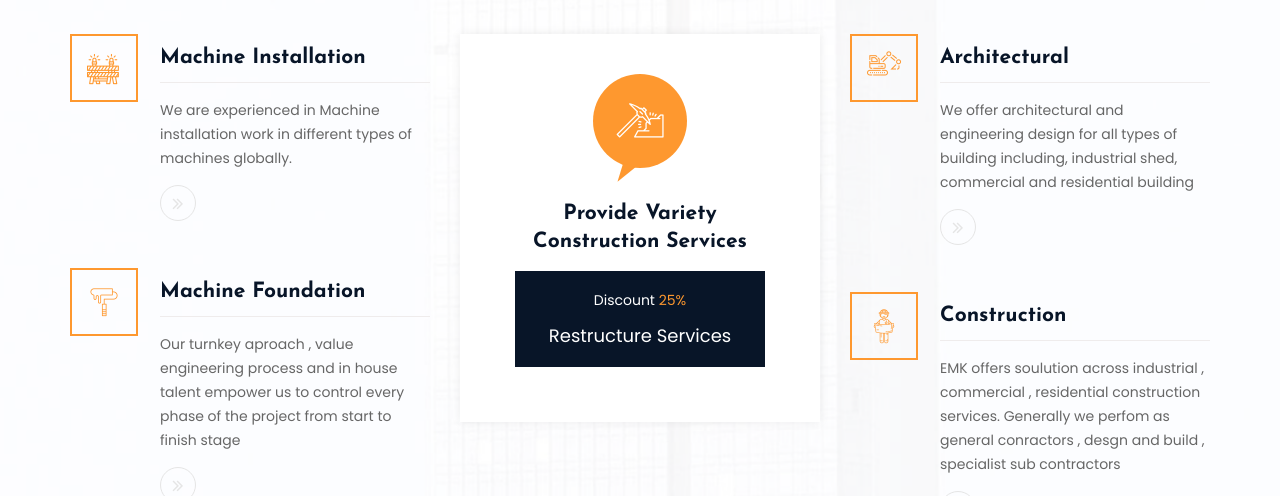
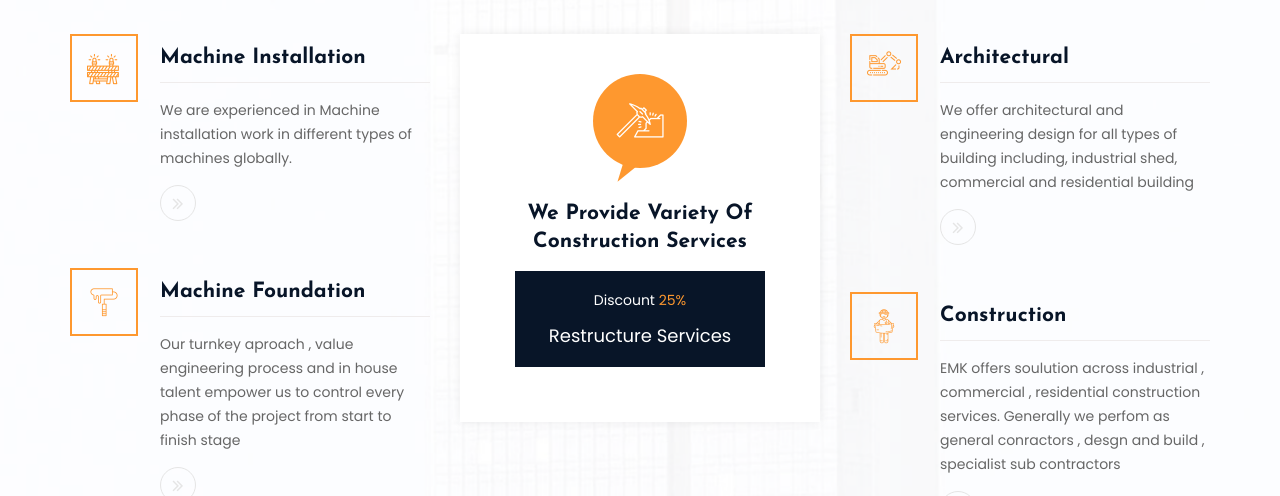
Before and after one commit to kikwale/emk-v1, a PHP site: page / in a window 1280 px wide. Shown: the part 2560-3056 px from the top of the page. Run offline with PHP 8.4, Linux system fonts and the light colour scheme; some libraries are stand-ins or nearby versions.

Commit message:
new updates

```diff
--- a/partials/bestcompany.php
+++ b/partials/bestcompany.php
@@ -12,7 +12,7 @@
                                 <!-- section title -->
                                 <div class="section-title clearfix">
                                     <div class="title-header">
-                                        <h2 class="title">Why we are best in construction company USA</h2>
+                                        <h2 class="title">Why we are the best in construction and engeneering</h2>
                                     </div>
                                 </div><!-- section title end -->
                                 <p>Constructor explains how you can enjoy high end flooring trends like textured wood and with new laminate flooring. As the general contractor, we first create the highe rust integrity with our clients. </p>
--- a/partials/services.php
+++ b/partials/services.php
@@ -92,7 +92,7 @@
                             </div>
                             <div class="featured-content mt-25"><!--featured-content-->
                                 <div class="featured-title">
-                                    <h5>Provide Variety Construction Services</h5>
+                                    <h5>We Provide Variety of Construction Services</h5>
                                 </div>
                                 <div class="highlight-box cmt-textcolor-white cmt-bgcolor-darkgrey">
                                     <p>Discount <span class="cmt-textcolor-skincolor">25%</span></p>
```
